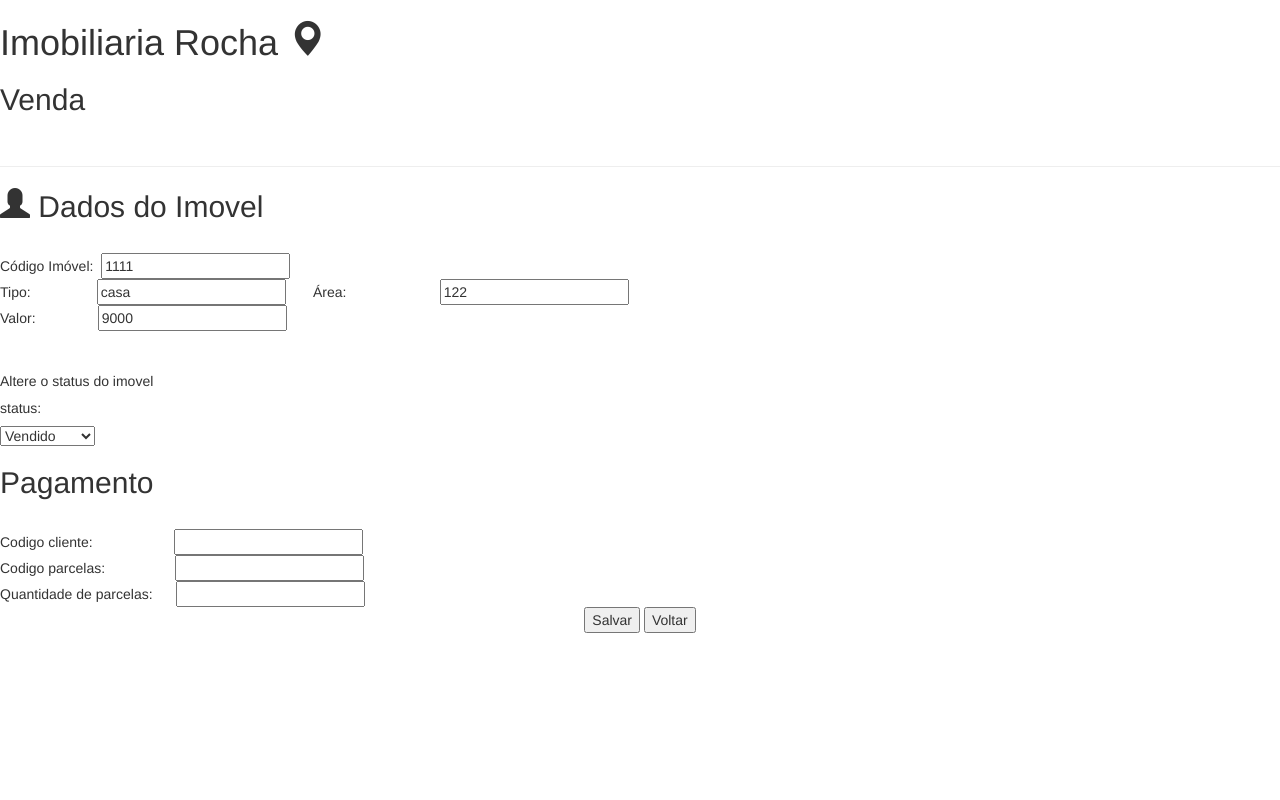
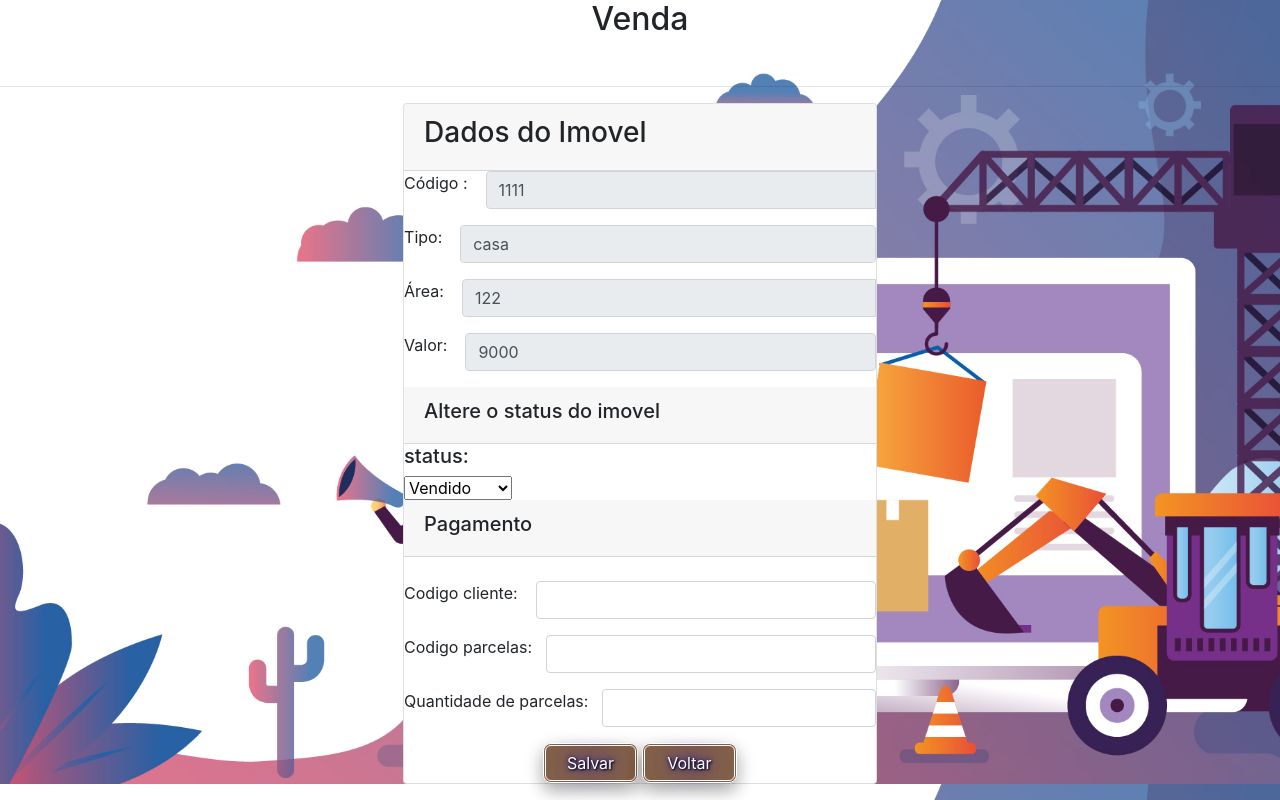
Before and after one commit to allanyo/Projeto_FBD_Imobiliaria, a PHP site: page /vendaImovel.php?imovel_id=14 in a window 1280 px wide. Run offline with PHP 8.4, Linux system fonts and the light colour scheme; data comes from the database, SQL or seed files in the repository; some web fonts are replaced.

Commit message:
Alterações Na tela de Vendas

```diff
--- a/vendaImovel.php
+++ b/vendaImovel.php
@@ -13,7 +13,7 @@ where imovel_id = '$imovel_id' ";
 $resultado = mysqli_query($connect, $sql);
 $row_imovel = mysqli_fetch_assoc($resultado);
 
-if(isset($_POST['btn-salvar'])):// NOME DO BOTÃƒO
+if (isset($_POST['btn-salvar'])) : // NOME DO BOTÃƒO
 
 
     $codigo_imovel = mysqli_escape_string($connect, $_POST['codigo_imovel']);
@@ -28,30 +28,30 @@ if(isset($_POST['btn-salvar'])):// NOME DO BOTÃƒO
     $quantidade_parcelas = mysqli_escape_string($connect, $_POST['quantidade_parcelas']);
 
 
-    if(empty($status)):
+    if (empty($status)) :
         $erros[] = "<li> Preecha todos os campos</li>";
-    else:
+    else :
 
         $controle = 0;
-        $valorDividido = $valor /$quantidade_parcelas;
+        $valorDividido = $valor / $quantidade_parcelas;
 
-        while($controle < $quantidade_parcelas)  {
+        while ($controle < $quantidade_parcelas) {
             $sqlparcela = " INSERT INTO parcela(cod_cliente,codigo_parcelas,quantidade_parcelas,valor) values ('$cod_cliente','$codigo_parcelas','$quantidade_parcelas', $valorDividido)";
-            if(mysqli_query($connect,  $sqlparcela)):
+            if (mysqli_query($connect,  $sqlparcela)) :
                 echo 'Venda com sucesso!';
-            else:
+            else :
                 echo 'erro';
             endif;
-            $controle = $controle +1;
+            $controle = $controle + 1;
         }
 
 
         $sqlvenda = " UPDATE imovel SET codigo_imovel='$codigo_imovel',codigoP = '$codigo_parcelas',tipo='$tipo',area='$area',valor='$valor',
      status='$status',informacoes='$informacoes' where imovel_id = '$imovel_id' ";
 
-        if(mysqli_query($connect,  $sqlvenda)):
+        if (mysqli_query($connect,  $sqlvenda)) :
             echo 'venda com sucesso!';
-        else:
+        else :
             echo 'erro';
         endif;
     endif;
@@ -62,7 +62,7 @@ if(isset($_POST['btn-salvar'])):// NOME DO BOTÃƒO
 
 endif;
 
-if(isset($_POST['btn-voltar'])):
+if (isset($_POST['btn-voltar'])) :
     header('Location: home.php');
 endif;
 
@@ -70,53 +70,92 @@ endif;
 
 <!DOCTYPE html>
 <html lang="pt-br">
+
 <head>
     <meta charset="UTF-8">
     <meta name="viewport" content="width=device-width, initial-scale=1.0">
     <meta http-equiv="X-UA-Compatible" content="ie=edge">
-    <link rel="stylesheet" href="https://maxcdn.bootstrapcdn.com/bootstrap/3.3.7/css/bootstrap.min.css">
-    <link rel="stylesheet" type="text/css" href="css/estiloImovelll.css" />
+    <link rel="stylesheet" type="text/css" href="bootstrap/css/bootstrap.css" />
+    <link rel="stylesheet" type="text/css" href="css/estiloTelasDeCadastro.css" />
 
-    <title>Imobiliaria</title>
+    <title>Venda </title>
 </head>
+
 <body>
-    <h1> Imobiliaria Rocha <i class="glyphicon glyphicon-map-marker"></i></h1>
-    <h2>  Venda</h2><br>
+
+    <h2 class="text-center"> Venda</h2><br>
 
     <hr>
     <?php
-        if(!empty($erros)):
-            foreach($erros as $erro):
+    if (!empty($erros)) :
+        foreach ($erros as $erro) :
             echo $erro;
         endforeach;
     endif;
     ?>
 
-    <div>
+    <div class="container">
+        <div class="d-flex justify-content-center h-100">
+            <div class="card">
+                <div class="card-header">
+                    <h3> <i class="glyphicon glyphicon-user"></i>Dados do Imovel </h3>
+                </div>
 
 
                 <form action="vendaImovel.php?imovel_id=<?php echo $row_imovel['imovel_id']; ?>" method="POST">
 
-        <h2> <i class="glyphicon glyphicon-user"></i> Dados do Imovel</h2><br>
-        Código Imóvel: &nbsp<input type="text" name="codigo_imovel" readonly=“true” value = "<?php echo $row_imovel['codigo_imovel'];?>"><br>
 
-                Tipo:  &nbsp&nbsp&nbsp&nbsp &nbsp&nbsp&nbsp&nbsp&nbsp &nbsp&nbsp&nbsp&nbsp&nbsp<input type="text" name="tipo" readonly=“true” value = "<?php echo $row_imovel['tipo'];?>">&nbsp&nbsp&nbsp&nbsp&nbsp&nbsp
-                Área:  &nbsp&nbsp &nbsp&nbsp&nbsp&nbsp&nbsp&nbsp&nbsp&nbsp &nbsp&nbsp&nbsp&nbsp&nbsp &nbsp&nbsp&nbsp&nbsp&nbsp<input type="text" name="area" readonly=“true” value = "<?php echo $row_imovel['area'];?>"><br>
-                Valor: &nbsp&nbsp&nbsp&nbsp&nbsp&nbsp&nbsp&nbsp &nbsp&nbsp&nbsp&nbsp&nbsp <input type="text" name="valor" readonly=“true” value = "<?php echo $row_imovel['valor'];?>">&nbsp&nbsp&nbsp&nbsp&nbsp<br>
+                    <div class="input-group form-group">
+                    Código : &nbsp&nbsp&nbsp  <input type="text" class="form-control" name="codigo_imovel" placeholder="CPF" readonly=“true” value="<?php echo $row_imovel['codigo_imovel']; ?>"><br>
+                    </div>
 
-            <br><br>
-            <p> Altere o status do imovel</p>
+                    <div class="input-group form-group">
+                       Tipo: &nbsp&nbsp&nbsp  <input type="text" class="form-control" name="tipo" readonly=“true” value="<?php echo $row_imovel['tipo']; ?>">
+                    </div>
+
+
+                    <div class="input-group form-group">
+                    Área: &nbsp&nbsp&nbsp<input type="text" class="form-control" name="area" readonly=“true” value="<?php echo $row_imovel['area']; ?>"><br>
+                    </div>
+
+                    <div class="input-group form-group">
+                    Valor: &nbsp&nbsp&nbsp <input type="text" class="form-control" name="valor" readonly=“true” value="<?php echo $row_imovel['valor']; ?>">
+                    </div>
+
+
+                    <div class="card-header">
+                        <h5> <i class="glyphicon glyphicon-user"></i> Altere o status do imovel</h5>
+                    </div>
+
+
                     <h5>status: </h5>
-                <select name = "status">
+                    <select name="status">
                         <option value="Vendido">Vendido</option>
                         <option value="Para vender">Para veder</option>
                         <option value="Alugado">Alugado</option>
                         <option value="Para alugar">Para alugar</option>
                     </select><br>
-                <h2> Pagamento</h2><br>
-                Codigo cliente:  &nbsp&nbsp&nbsp&nbsp&nbsp&nbsp&nbsp&nbsp&nbsp&nbsp&nbsp&nbsp&nbsp&nbsp &nbsp&nbsp&nbsp&nbsp&nbsp<input type="text" name="cod_cliente"><br>
-                Codigo parcelas:  &nbsp&nbsp&nbsp&nbsp&nbsp&nbsp&nbsp&nbsp&nbsp&nbsp&nbsp &nbsp&nbsp&nbsp&nbsp&nbsp<input type="text" name="codigo_parcelas"><br>
-                Quantidade de parcelas:   &nbsp&nbsp&nbsp&nbsp&nbsp<input type="text" name="quantidade_parcelas"><br>
+
+                    <div class="card-header">
+                        <h5> <i class="glyphicon glyphicon-user"></i> Pagamento</h5>
+                    </div><br>
+
+
+
+                    <div class="input-group form-group">
+                        Codigo cliente: &nbsp&nbsp&nbsp <input type="text" name="cod_cliente" class="form-control" >
+                    </div>
+
+
+
+                    <div class="input-group form-group">
+                        Codigo parcelas:&nbsp&nbsp&nbsp<input type="text" name="codigo_parcelas" class="form-control"  >
+                    </div>
+                    <div class="input-group form-group">
+                        Quantidade de parcelas:&nbsp&nbsp&nbsp <input type="text" name="quantidade_parcelas" class="form-control" >
+                    </div>
+
+
 
                     <center>
                         <button type="submit" name="btn-salvar">Salvar</button>
@@ -127,8 +166,16 @@ endif;
                 </form>
 
             </div>
+        </div>
+    </div>
 
 
 
+
+    <script src="https://code.jquery.com/jquery-3.3.1.slim.min.js" integrity="sha384-q8i/X+965DzO0rT7abK41JStQIAqVgRVzpbzo5smXKp4YfRvH+8abtTE1Pi6jizo" crossorigin="anonymous"></script>
+    <script src="https://cdnjs.cloudflare.com/ajax/libs/popper.js/1.14.7/umd/popper.min.js" integrity="sha384-UO2eT0CpHqdSJQ6hJty5KVphtPhzWj9WO1clHTMGa3JDZwrnQq4sF86dIHNDz0W1" crossorigin="anonymous"></script>
+    <script src="bootstrap/js/bootstrap.min.js" crossorigin="anonymous"></script>
+
 </body>
+
 </html>
```
Lines whose indentation alone changed are shown as unchanged.
